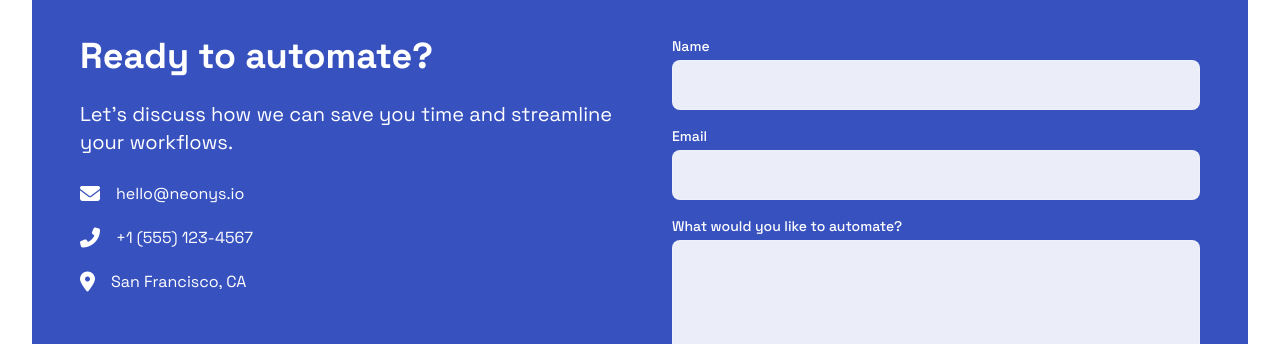
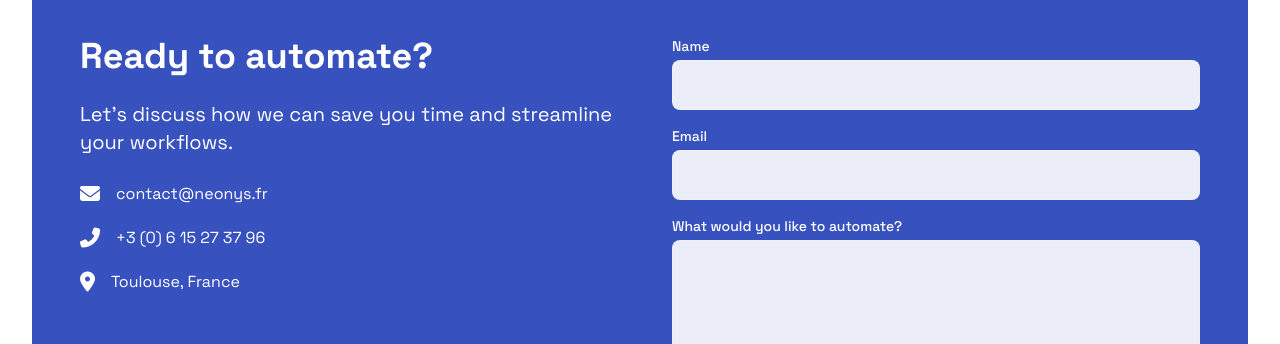
Before and after one commit to OnlyShoky/neonys, an Angular app: page / in a window 1280 px wide. Shown: the part 3884-4228 px from the top of the page. Built offline with nearby package versions, Linux system fonts and the light colour scheme.

Commit message:
Modified the contact html

```diff
--- a/src/app/features/contact/components/contact/contact.html
+++ b/src/app/features/contact/components/contact/contact.html
@@ -10,15 +10,15 @@
         <div class="flex flex-col space-y-4 text-white">
           <div class="flex items-center">
             <i class="fas fa-envelope text-white mr-4 text-xl"></i>
-            <span>hello@neonys.io</span>
+            <span>contact@neonys.fr</span>
           </div>
           <div class="flex items-center">
             <i class="fas fa-phone-alt text-white mr-4 text-xl"></i>
-            <span>+1 (555) 123-4567</span>
+            <span>+3 (0) 6 15 27 37 96</span>
           </div>
           <div class="flex items-center">
             <i class="fas fa-map-marker-alt text-white mr-4 text-xl"></i>
-            <span>San Francisco, CA</span>
+            <span>Toulouse, France</span>
           </div>
         </div>
       </div>
--- a/src/index.html
+++ b/src/index.html
@@ -1,5 +1,6 @@
 <!doctype html>
 <html lang="en">
+
 <head>
   <meta charset="utf-8">
   <title>Neonys | Hero Agents for the Future</title>
@@ -9,7 +10,15 @@
   <link rel="stylesheet" href="https://cdnjs.cloudflare.com/ajax/libs/font-awesome/6.4.0/css/all.min.css">
   <script src="https://cdn.jsdelivr.net/npm/swiper@11/swiper-element-bundle.min.js"></script>
 </head>
+
 <body>
   <app-root></app-root>
+  <form name="contact" netlify hidden>
+    <input type="text" name="name" />
+    <input type="email" name="email" />
+    <textarea name="message"></textarea>
+  </form>
+
 </body>
+
 </html>
```
